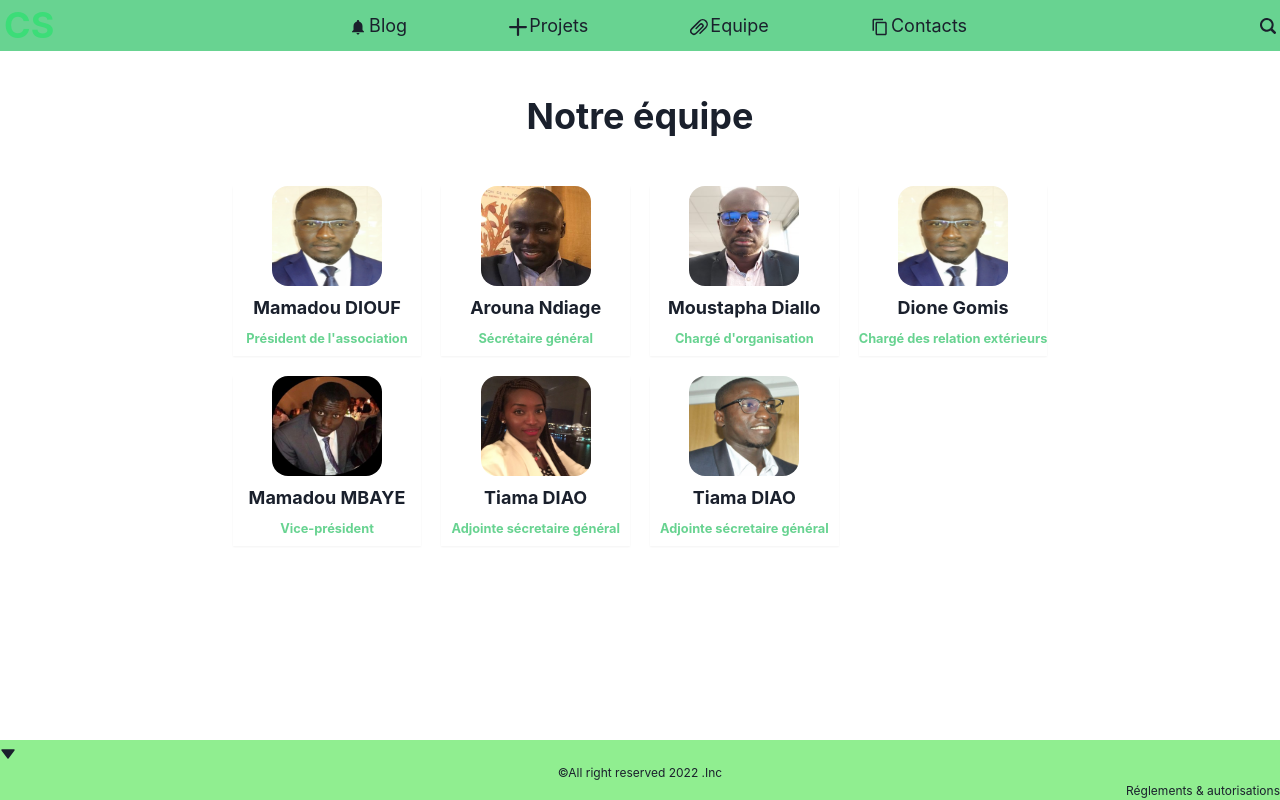
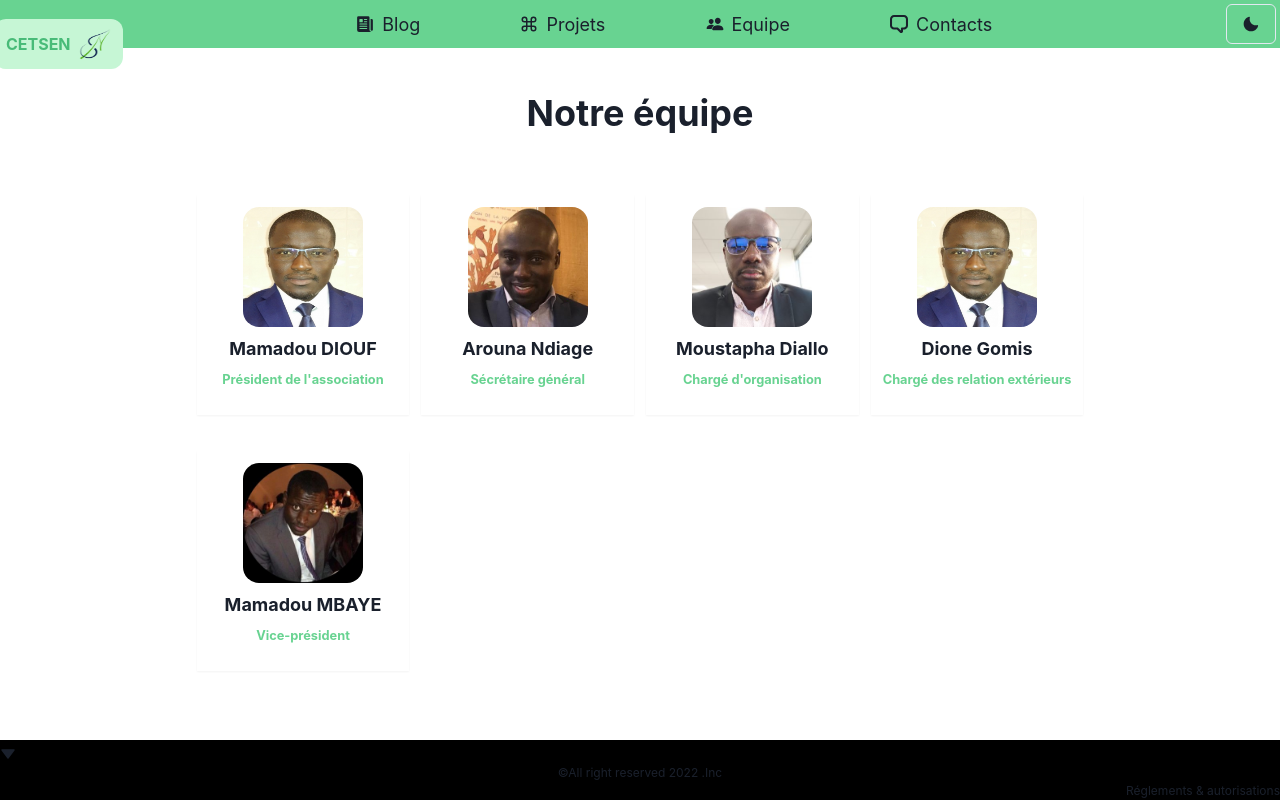
Before and after one commit to baaratik93/refonte-centset, a React (Create React App) app: page /team in a window 1280 px wide. Built offline with nearby package versions, Linux system fonts and the light colour scheme.

Commit message:
Update the logo

```diff
--- a/package.json
+++ b/package.json
@@ -14,6 +14,7 @@
     "i": "^0.3.7",
     "react": "^18.1.0",
     "react-dom": "^18.1.0",
+    "react-icons": "^4.3.1",
     "react-responsive-carousel": "^3.2.23",
     "react-router-dom": "6",
     "react-scripts": "5.0.1",
--- a/src/components/Actor.js
+++ b/src/components/Actor.js
@@ -3,8 +3,8 @@ import { Image } from '@chakra-ui/react'
 import React from 'react'
 
 const Actor = ({name,title,image}) => {
-  return   <VStack boxShadow="sm" h="170px">
-      <Image src={image} w="110px" h="100"  rounded="2xl"/>
+  return   <VStack boxShadow="sm" h="220px"  _hover={{bg:"green.100", rounded:"3xl"}} p={3} my={3}  >
+      <Image src={image} w="120px" h="120"  rounded="2xl"/>
       <Text fontSize={18} fontWeight="bold">{name}</Text>
       <Text as="small" fontWeight="bold"  color="green.300"  >{title}</Text>
   </VStack>
--- a/src/components/CustomFooter.js
+++ b/src/components/CustomFooter.js
@@ -1,8 +1,13 @@
 import React from 'react'
 import { Box } from '@chakra-ui/layout';
-
+import {useColorMode} from "@chakra-ui/react"
 const CustomFooter = ({children}) => {
-  return <Box  pos={["","","fixed"]} bottom={0} right={0} left={0} bg="lightgreen">
+const {colorMode} = useColorMode()
+const footFontColor = {
+  dark: "lime",
+  lignt: "black"
+}
+  return <Box  pos={["","","fixed"]} color={footFontColor[colorMode]} bottom={0} right={0} left={0} bg="black">
       {children}
   </Box>
 }
--- a/src/components/HamburgerMenu.js
+++ b/src/components/HamburgerMenu.js
@@ -1,8 +1,9 @@
 import React from 'react'
 import { Menu,MenuList,MenuItem,MenuButton,IconButton} from "@chakra-ui/react";
-import { HamburgerIcon, BellIcon,AddIcon, AttachmentIcon, CopyIcon } from
+import { HamburgerIcon } from
 "@chakra-ui/icons";
 import {useNavigate} from "react-router-dom"
+import menus from '../utils/menus';
 
 const HamburgerMenu = () => {
     const router = useNavigate()
@@ -12,11 +13,9 @@ const HamburgerMenu = () => {
     <>
       <MenuButton isActive={isOpen} bg="transparent" color="green" rounded="3xl" as={IconButton} icon={<HamburgerIcon />}  display={["block", "block","none", "none"]}/>
       <MenuList>
-        <MenuItem  icon={<BellIcon/>} onClick={()=> router("/blog")}>Blog</MenuItem>
-        <MenuItem icon={<AddIcon/>} onClick={()=> router("/projets")}
-        >Projets</MenuItem>
-        <MenuItem icon={<AttachmentIcon/>} onClick={()=> router("/team")}>Equipe</MenuItem>
-        <MenuItem icon={<CopyIcon/>} onClick={()=> router("/contacts")}>Contacts</MenuItem>
+        {
+          menus.map(menu => <MenuItem  icon={menu.icon} onClick={()=> router(menu.to)}>{menu.name}</MenuItem>)
+        }
       </MenuList>
     </>
   )}
--- a/src/components/ListMenu.js
+++ b/src/components/ListMenu.js
@@ -1,17 +1,13 @@
 import React from 'react'
 import {Box, Link as ChakraLink} from "@chakra-ui/react"
 import { Link } from 'react-router-dom'
-import { BellIcon,AddIcon, AttachmentIcon, CopyIcon } from
-"@chakra-ui/icons";
+import menus from '../utils/menus';
 
 
 const ListMenu = () => {
   return <Box alignItems="center" justifyContent="space-between" display={["none", "none","flex", "flex"]} minW="50%" >
-  <ChakraLink to="/blog" as={Link} fontSize={["6", "12", "16", "18"]} mx="2"><BellIcon mx="2px"/>Blog</ChakraLink>
-  <ChakraLink as={Link} to="/projets" fontSize={["6", "12", "16", "18"]} mx="2"><AddIcon mx="2px"/>Projets</ChakraLink>
-  <ChakraLink as={Link}  to="/team"  fontSize={["6", "12", "16", "18"]} mx="2"><AttachmentIcon mx="2px"/>Equipe</ChakraLink>
-  <ChakraLink as={Link}  to="/contacts"  fontSize={["6", "12", "16", "18"]} mx="2"><CopyIcon mx="2px"/>Contacts</ChakraLink>
-  {/* <ChakraLink as={Link} to="/blog">Blog</ChakraLink> */}
+  {
+    menus.map(menu =>  <ChakraLink as={Link} display="flex" columnGap={2} alignItems="center" to={menu.to} fontSize={menu.fontSize}> {menu.icon} {menu.name}  </ChakraLink> )  }
 </Box>
 }
 
--- a/src/components/Logo.js
+++ b/src/components/Logo.js
@@ -1,8 +1,14 @@
-import { Heading } from '@chakra-ui/layout'
+import { Image } from '@chakra-ui/image'
+import { Text,Box } from '@chakra-ui/layout'
 import React from 'react'
 import {Link} from "react-router-dom"
+import logo from "../images/logo.png"
 const Logo = () => {
-  return <Link to="/"><Heading color="whatsapp.400">CS</Heading></Link>
+  return <Link to="/">
+    <Box display="flex" gap={2} alignItems="center" p={3} bg="green.100" h={50} rounded="xl" mb="-40px" ml="-10px">
+    <Text as="h2" color="green.400" fontWeight="bold">CETSEN</Text> <Image src={logo}w={8} h={8} />
+    </Box>
+     </Link>
 }
 
 export default Logo
--- a/src/components/MenuNav.jsx
+++ b/src/components/MenuNav.jsx
@@ -4,6 +4,7 @@ import ListMenu from "./ListMenu"
 import HamburgerMenu from "./HamburgerMenu";
 import {Search2Icon} from "@chakra-ui/icons"
 import { useState } from "react";
+import { ToggleColorMode } from "./ToggleColorMode";
 
 
 
@@ -21,7 +22,8 @@ export const MenuNav = () => {
                     watch && <Input pos="fixed" left="12%"  w={["65%","65%","84%","70%" ]}maxH="35px" bg="white"/>
                   }
                 <Spacer/>
-                <Search2Icon onClick={()=> setWatch(!watch)}/>
+                {/* <Search2Icon onClick={()=> setWatch(!watch)}/> */}
                 <HamburgerMenu/>
+                <ToggleColorMode/>
                 </HStack>
               };
--- a/src/components/ToggleColorMode.jsx
+++ b/src/components/ToggleColorMode.jsx
@@ -6,7 +6,7 @@ export const ToggleColorMode = () => {
   const {colorMode, toggleColorMode} = useColorMode ();
 
   return (
-    <Button onClick={() => toggleColorMode ()} pos="fixed" bottom="5" right="3" zIndex="1" variant="outline" style={{background: '#57b024',  color: '#0c1e4d'}}>
+    <Button onClick={() => toggleColorMode ()} zIndex="1" variant="outline" >
 
       {colorMode === 'dark' ? <SunIcon /> : <MoonIcon />}
 
--- a/src/pages/Team.js
+++ b/src/pages/Team.js
@@ -1,12 +1,8 @@
 import { Box, Heading, VStack } from '@chakra-ui/react'
 import React from 'react'
 import Actor from '../components/Actor'
-import md from "../images/md.png"
-import an from "../images/an.jpg"
-import moustapha from "../images/moustapha.jpg"
-import mm from "../images/mm.jpg"
-import td from "../images/td.jpg"
-import mnf from "../images/mnf.jpg"
+import {Link} from "react-router-dom"
+import actors from '../utils/actors'
 
 const Team = () => {
   return <VStack>
@@ -16,18 +12,15 @@ const Team = () => {
 
     <Box
     display="grid"
-    gap={5}
+    gap={3}
     gridTemplateColumns={[
-      "1fr","1fr 1fr","1fr 1fr 1fr","1fr 1fr 1fr 1fr"
+      "1fr","repeat(2,1fr)","repeat(3,1fr)","repeat(4,1fr)"
     ]}
     >
-    <Actor image={md} name="Mamadou DIOUF" title="Président de l'association"/>
-    <Actor image={an} name="Arouna Ndiage" title="Sécrétaire général"/>
-    <Actor image={moustapha} name="Moustapha Diallo" title="Chargé d'organisation"/>
-    <Actor image={md} name="Dione Gomis" title="Chargé des relation extérieurs"/>
-    <Actor image={mm} name="Mamadou MBAYE" title="Vice-président"/>
-    <Actor image={td} name="Tiama DIAO" title="Adjointe sécretaire général"/>
-    <Actor image={mnf} name="Tiama DIAO" title="Adjointe sécretaire général"/>
+      {
+        actors.map(actor => <Link to={actor.link} > <Actor image={actor.image} name={actor.name} title={actor.title}/></Link>)
+      }
+
     </Box>
 
     </VStack>
--- /dev/null
+++ b/src/utils/actors.js
@@ -0,0 +1,23 @@
+import md from "../images/md.png"
+import an from "../images/an.jpg"
+import moustapha from "../images/moustapha.jpg"
+import mm from "../images/mm.jpg"
+import td from "../images/td.jpg"
+import mnf from "../images/mnf.jpg"
+export default [
+    {
+        image:md, name:"Mamadou DIOUF" ,title:"Président de l'association",link:"/equipe/1"
+    },
+    {
+        image:an, name:"Arouna Ndiage" ,title:"Sécrétaire général",link:"/equipe/2"
+    },
+    {
+        image:moustapha, name: "Moustapha Diallo", title:"Chargé d'organisation",link:"/equipe/3"
+    },
+    {
+        image:md, name:"Dione Gomis" ,title:"Chargé des relation extérieurs",link:"/equipe/4"
+    },
+    {
+        image:mm, name:"Mamadou MBAYE", title:"Vice-président",link:"/equipe/5"
+    }
+]
--- /dev/null
+++ b/src/utils/menus.js
@@ -0,0 +1,35 @@
+import { BellIcon,AddIcon, AttachmentIcon, CopyIcon, ChatIcon } from
+"@chakra-ui/icons";
+import {IoNewspaper, IoPeople, } from "react-icons/io5"
+import {FiCommand} from "react-icons/fi"
+
+export default  [
+    {
+        name: "Blog",
+        to: "/blog",
+        fontSize:["6", "12", "16", "18"],
+        mx:"2",
+        icon: <IoNewspaper/>
+    },
+    {
+        name: "Projets",
+        to: "/projets",
+        fontSize:["6", "12", "16", "18"],
+        mx:"2",
+        icon: <FiCommand/>
+    },
+    {
+        name: "Equipe",
+        to: "/team",
+        fontSize:["6", "12", "16", "18"],
+        mx:"2",
+        icon: <IoPeople/>
+    },
+    {
+        name: "Contacts",
+        to: "/contacts",
+        fontSize:["6", "12", "16", "18"],
+        mx:"2",
+        icon: <ChatIcon/>
+    },
+]
```
Also changed, not shown: 1 other file (tests, documents, lock files or other folders).
